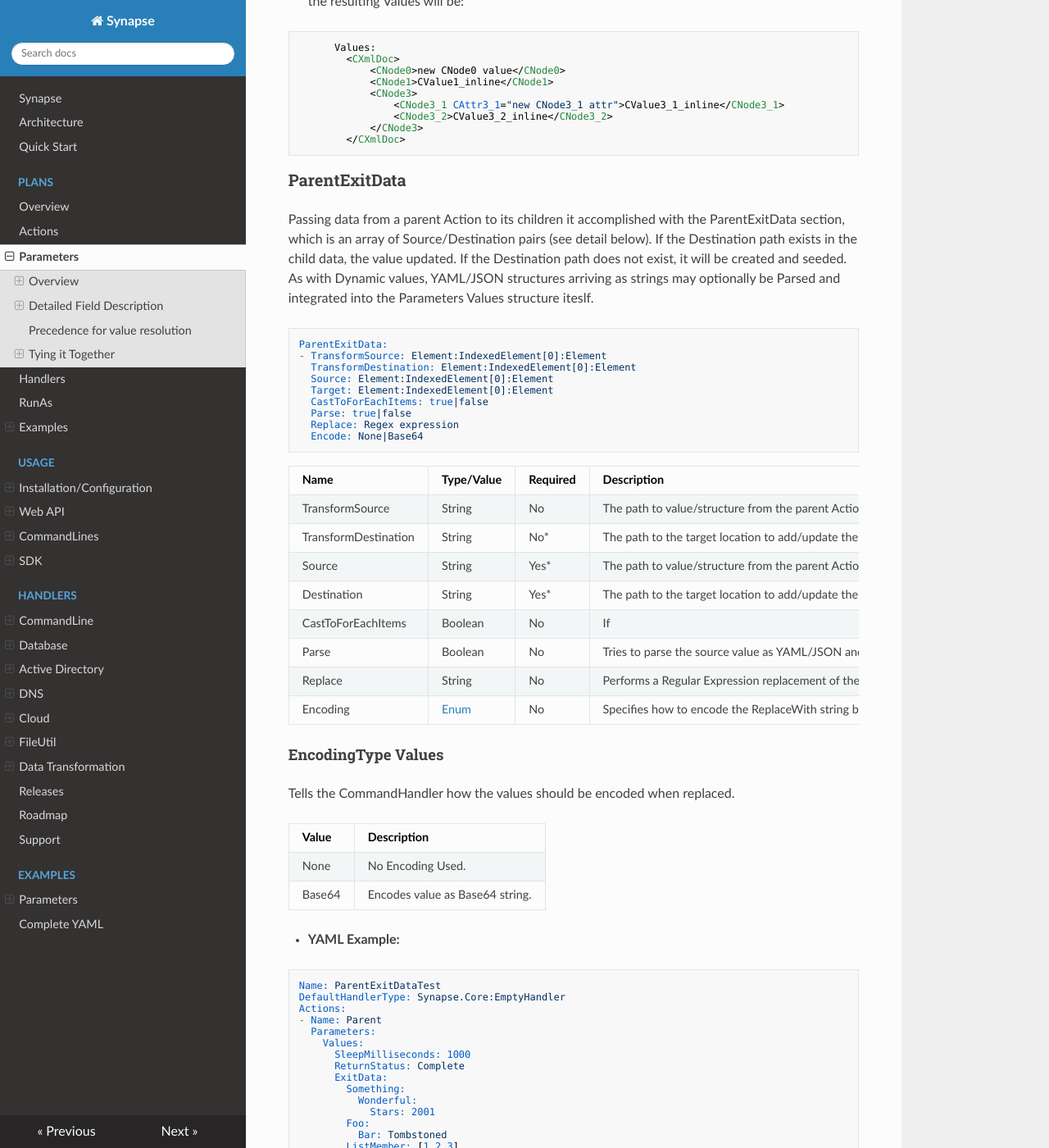
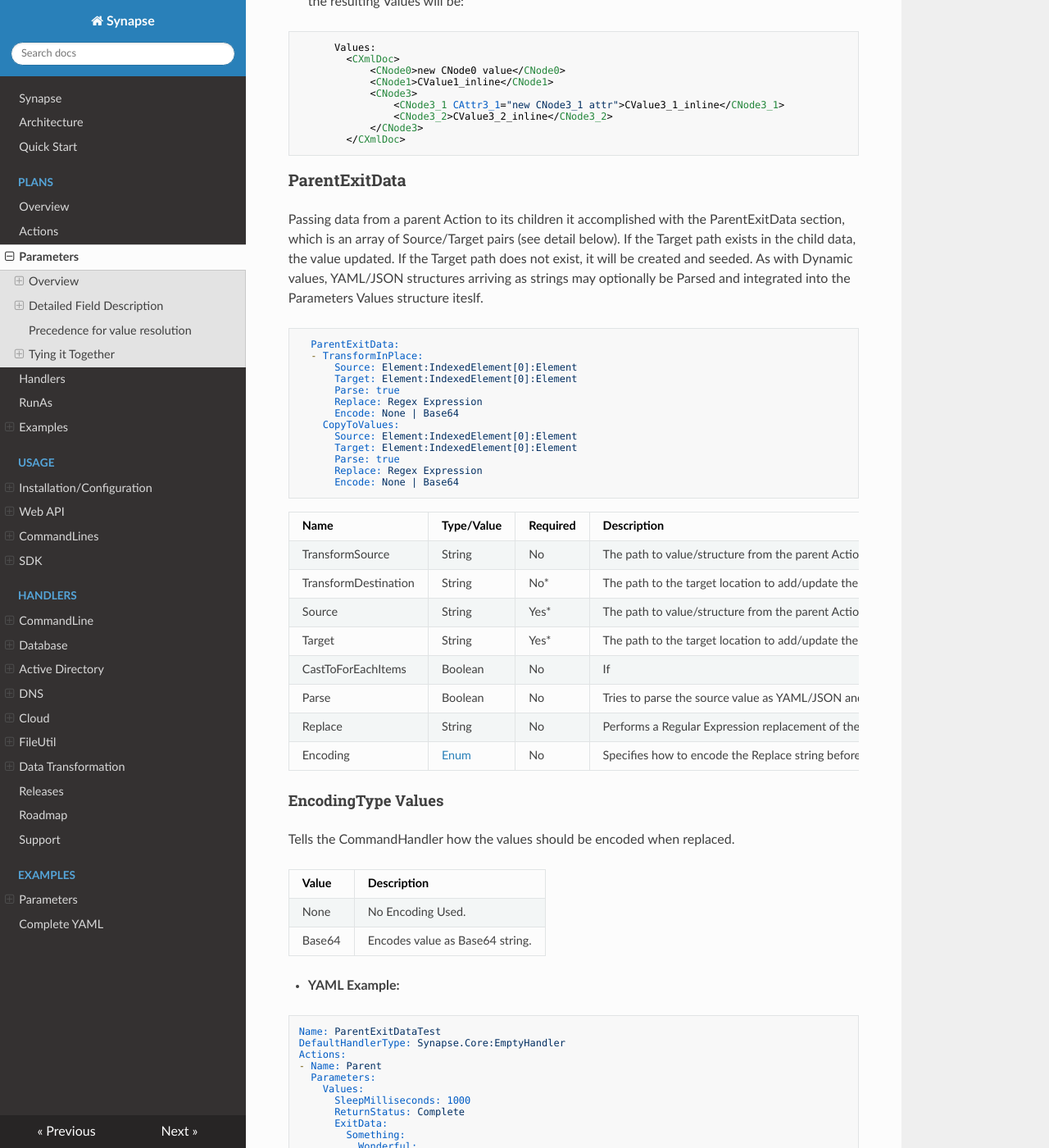
Before and after one commit to SynapseProject/synapse.docs, an MkDocs documentation site: the page built from docs/plans/parms/index.md, in a window 1280 px wide and 1400 px high, scrolled down 5700 px. Shown: the whole window at 82% size. Built offline with MkDocs 1.6.1, drawn with Linux system fonts in a browser that asks for light colours; nearby versions of some CDN libraries; old or Windows-style settings are respelled for this version of MkDocs; some of the changed text lies outside the part shown.

Commit message:
updating ParentExitData section

````diff
--- a/docs/plans/parms/index.md
+++ b/docs/plans/parms/index.md
@@ -176,7 +176,7 @@ Locally declared values within a Plan.  Local `Values` are suitable for Plan-lev
 ```
 
 ### Dynamic
-Name/Path pairs which are provided dynamically at runtime, such as through CLI or URL parameters.  Paths are declared in XPath for XML serialization and colon-separated lists (root:node0:node1:...) for YAML/JSON.  If the destination path exists in the child data, the value updated.  If the destination path does not exist, it will be created and seeded.  Of particular interest, YAML/JSON structures arriving as strings may optionally be Parsed and integrated into the Parameters Values structure iteslf.
+Dynamic suppors values which are provided dynamically at runtime, such as through CLI or URL parameters, which can then be mapped to Parameters->Values via Source/Target pairs.  Sources are declared in XPath for XML serialization and colon-separated lists (root:node0:node1:...) for YAML/JSON.  If the target path exists in the child data, the value updated.  If the target path does not exist, it will be created and seeded.  Of particular interest, YAML/JSON structures arriving as strings may optionally be Parsed and integrated into the Parameters Values structure iteslf.
 
 ```yaml
 Dynamic:
@@ -194,11 +194,11 @@ Dynamic:
 
 |Name|Type/Value|Required|Description
 |-|-|-|-
-|Name|String|Yes|The key name of the value in the dynamic values key-value pair collection.
-|Path|String|Yes|The path the target location to add/update the value/structure.
-|Parse|Boolean|No|Tries to parse the Source value as YAML/JSON and integrate the result into the Parameters Values structure.
-|Replace|String|No|Performs a Regular Expression replacement of the Destination value with the value from Source, subject to the Regex pattern.
-|Encoding|[Enum](#encodingtype-values)|No|Specifies how to encode the ReplaceWith string before replacement.  Click [here](#encodingtype-values) for valid values.  (Default = None)
+|Source|String|Yes|The key name of the value in the dynamic values key-value pair collection.
+|Target|String|Yes|The path the target location to add/update the value/structure.
+|Parse|Boolean|No|Tries to parse the Source value as YAML/JSON and integrate the result into the Parameters Values structure.  This setting does not apply to XML data structures.
+|Replace|String|No|Performs a Regular Expression replacement of the Target value with the value from Source, subject to the Regex pattern.
+|Encoding|[Enum](#encodingtype-values)|No|Specifies how to encode the value before replacement.  Options are _**None**_ and *Base64*.
 
 #### EncodingType Values
 
@@ -279,30 +279,34 @@ Tells the CommandHandler how the values should be encoded when replaced.
 ```
 
 ### ParentExitData
-Passing data from a parent Action to its children it accomplished with the ParentExitData section, which is an array of Source/Destination pairs (see detail below).  If the Destination path exists in the child data, the value updated.  If the Destination path does not exist, it will be created and seeded.  As with Dynamic values, YAML/JSON structures arriving as strings may optionally be Parsed and integrated into the Parameters Values structure iteslf.
+Passing data from a parent Action to its children it accomplished with the ParentExitData section, which is an array of Source/Target pairs (see detail below).  If the Target path exists in the child data, the value updated.  If the Target path does not exist, it will be created and seeded.  As with Dynamic values, YAML/JSON structures arriving as strings may optionally be Parsed and integrated into the Parameters Values structure iteslf.
 
 ```yaml
-ParentExitData:
-- TransformSource: Element:IndexedElement[0]:Element
-  TransformDestination: Element:IndexedElement[0]:Element
-  Source: Element:IndexedElement[0]:Element
-  Target: Element:IndexedElement[0]:Element
-  CastToForEachItems: true|false
-  Parse: true|false
-  Replace: Regex expression
-  Encode: None|Base64
+  ParentExitData:
+  - TransformInPlace:
+      Source: Element:IndexedElement[0]:Element
+      Target: Element:IndexedElement[0]:Element
+      Parse: true
+      Replace: Regex Expression
+      Encode: None | Base64
+    CopyToValues:
+      Source: Element:IndexedElement[0]:Element
+      Target: Element:IndexedElement[0]:Element
+      Parse: true
+      Replace: Regex Expression
+      Encode: None | Base64
 ```
 
 |Name|Type/Value|Required|Description
 |-|-|-|-
 |TransformSource|String|No|The path to value/structure from the parent Action's ExitData.
 |TransformDestination|String|No*|The path to the target location to add/update the value/structure _within_ the parent Action's ExitData.  This field is required if specifying TransformationSource.
-|Source|String|Yes*|The path to value/structure from the parent Action's ExitData. -Note: When specifying TransformationSource/Destination, you may omit this Source setting if it is the same as TransformationDestinatoin; Source will default to the TransformationDestination.
-|Destination|String|Yes*|The path to the target location to add/update the value/structure in the current Action's Parameters Values.
+|Source|String|Yes*|The path to value/structure from the parent Action's ExitData. -Note: When specifying TransformationSource/Target, you may omit this Source setting if it is the same as TransformationDestinatoin; Source will default to the TransformationDestination.
+|Target|String|Yes*|The path to the target location to add/update the value/structure in the current Action's Parameters Values.
 |CastToForEachItems|Boolean|No|If
 |Parse|Boolean|No|Tries to parse the source value as YAML/JSON and integrate the result into the Parameters Values structure.
-|Replace|String|No|Performs a Regular Expression replacement of the Destination value with the value from Source, subject to the Regex pattern.
-|Encoding|[Enum](#encodingtype-values)|No|Specifies how to encode the ReplaceWith string before replacement.  Click [here](#encodingtype-values) for valid values.  (Default = None)
+|Replace|String|No|Performs a Regular Expression replacement of the Target value with the value from Source, subject to the Regex pattern.
+|Encoding|[Enum](#encodingtype-values)|No|Specifies how to encode the Replace string before replacement.  Click [here](#encodingtype-values) for valid values.  (Default = None)
 
 #### EncodingType Values
 
````
